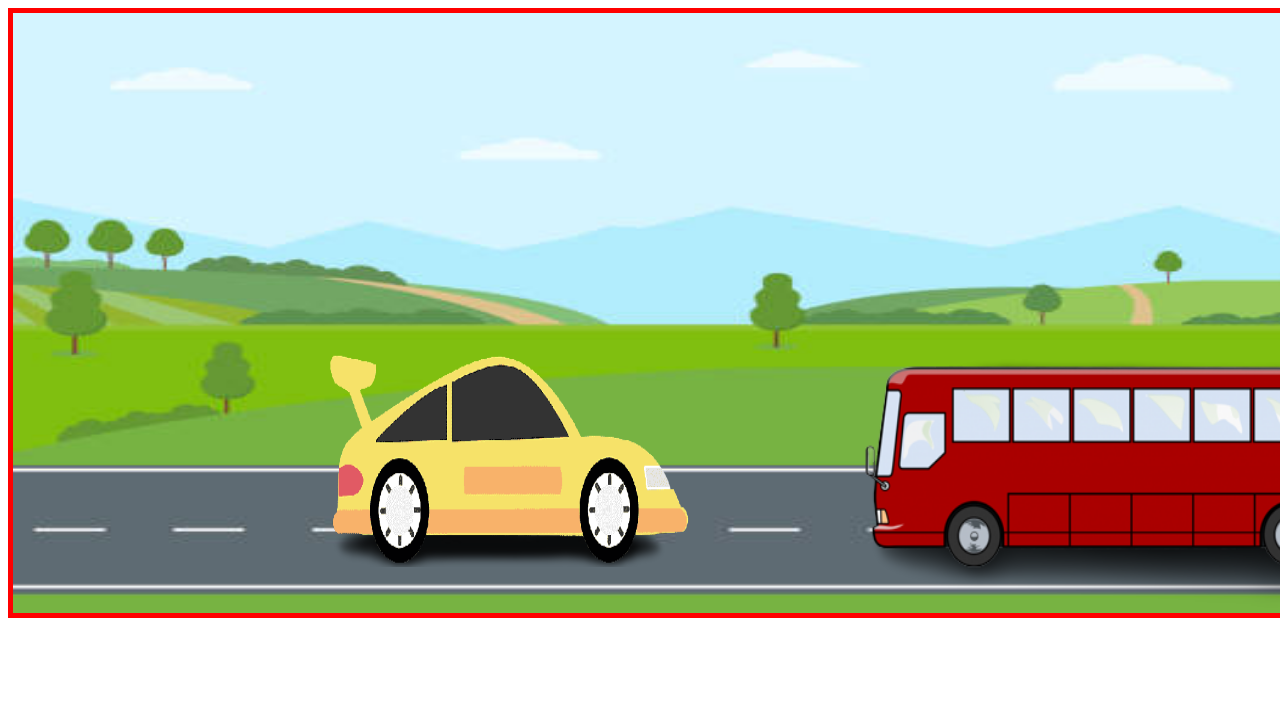
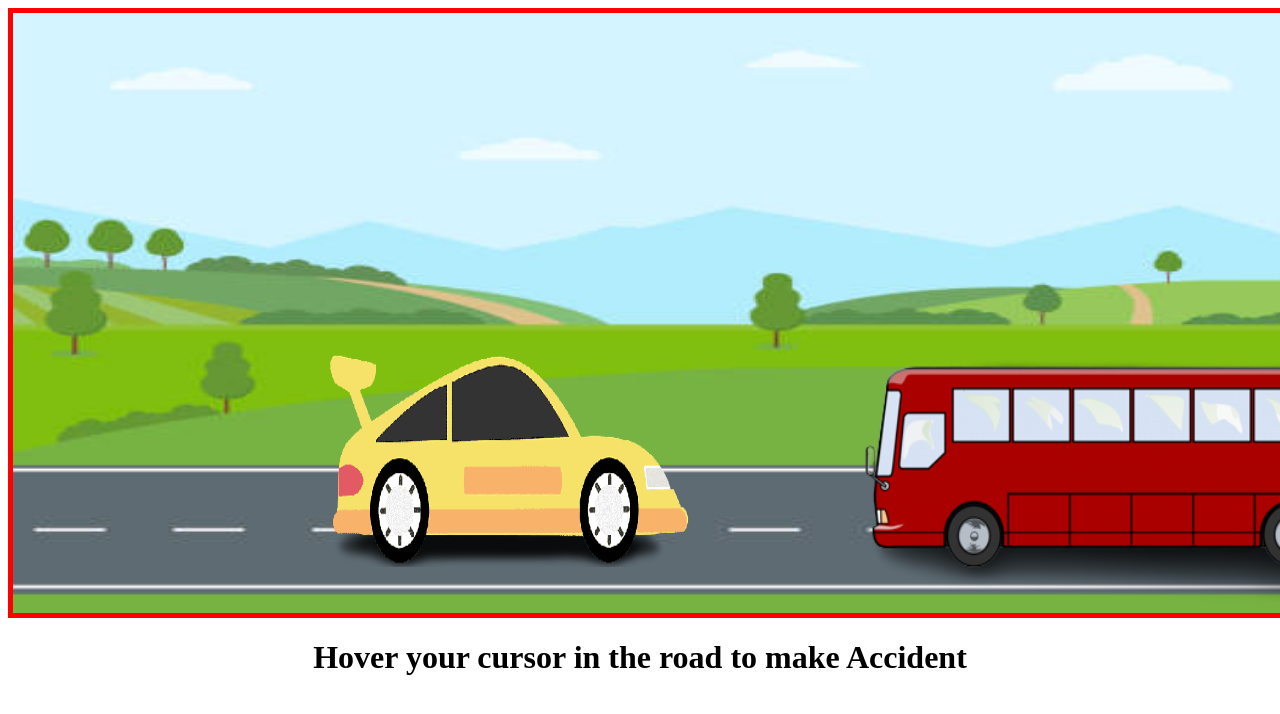
Before and after one commit to masum73/Accident-Transform-Transition, a plain HTML site: page index.html in a window 1280 px wide. Shown: the top 714 px of the page. Drawn offline with Linux system fonts and the light colour scheme.

Commit message:
Update index.html

```diff
--- a/index.html
+++ b/index.html
@@ -82,6 +82,10 @@
                 left: -100px;
             }
         } */
+
+        h1{
+            text-align: center;
+        }
     </style>
 </head>
 <body>
@@ -90,5 +94,8 @@
         <img class="bus"  src="images/bus.png" alt="">
         <img class="car" src="images/car.png" alt="">
     </div>
+    <div>
+        <h1>Hover your cursor in the road to make Accident</h1>
+    </div>
 </body>
 </html>
```
